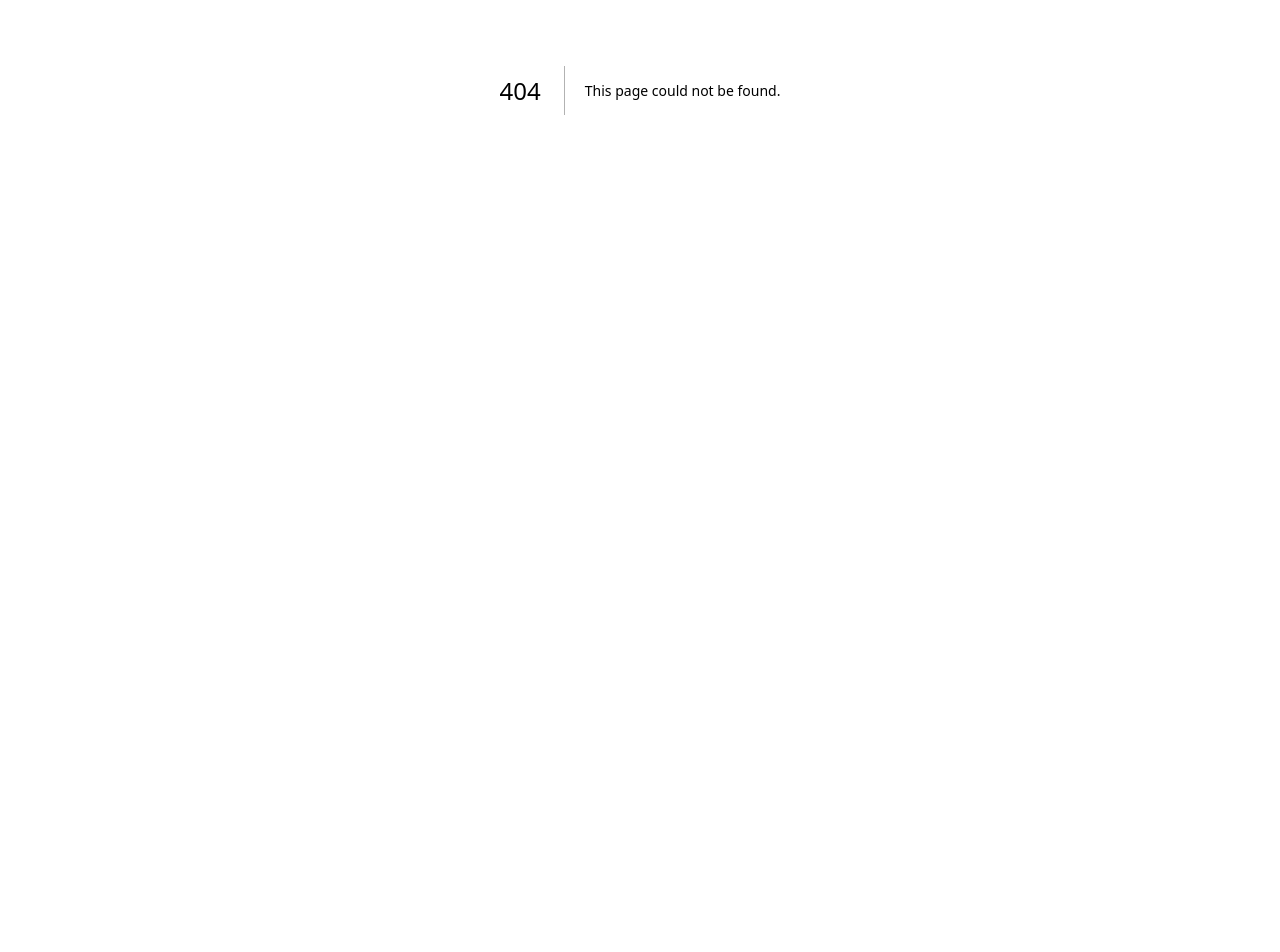
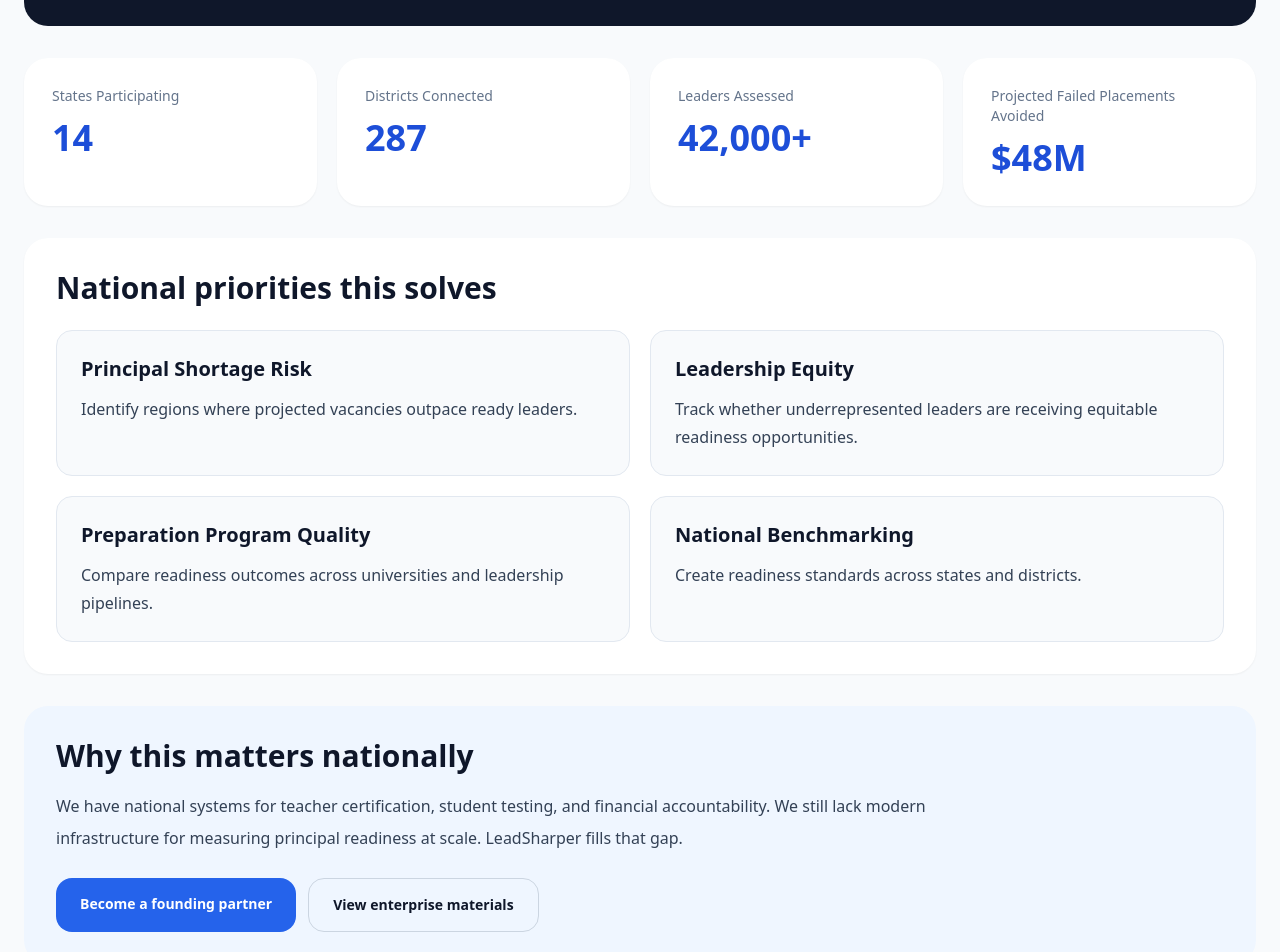
Before and after one commit to jmarc296-jpg/instructional-leadership-practice, a Next.js app: page /national-command in a window 1280 px wide. Before the commit this address had no page. Shown: the part 310-1262 px from the top of the page. Before the commit the page ends 800 px from the top, so only its background shows below. Built offline with nearby package versions, Linux system fonts and the light colour scheme.

Commit message:
Add national leadership command center

```diff
--- /dev/null
+++ b/app/national-command/page.tsx
@@ -0,0 +1,127 @@
+'use client'
+
+export default function NationalCommandPage() {
+  const metrics = [
+    { label: "States Participating", value: "14" },
+    { label: "Districts Connected", value: "287" },
+    { label: "Leaders Assessed", value: "42,000+" },
+    { label: "Projected Failed Placements Avoided", value: "$48M" }
+  ]
+
+  const priorities = [
+    {
+      title: "Principal Shortage Risk",
+      detail: "Identify regions where projected vacancies outpace ready leaders."
+    },
+    {
+      title: "Leadership Equity",
+      detail: "Track whether underrepresented leaders are receiving equitable readiness opportunities."
+    },
+    {
+      title: "Preparation Program Quality",
+      detail: "Compare readiness outcomes across universities and leadership pipelines."
+    },
+    {
+      title: "National Benchmarking",
+      detail: "Create readiness standards across states and districts."
+    }
+  ]
+
+  return (
+    <main className="min-h-screen bg-slate-50 px-6 py-10">
+      <div className="mx-auto max-w-7xl space-y-8">
+
+        <section className="rounded-3xl bg-slate-900 p-10 text-white">
+          <p className="text-sm font-semibold uppercase tracking-[0.25em] text-blue-300">
+            National Command Center
+          </p>
+
+          <h1 className="mt-4 text-5xl font-semibold tracking-tight">
+            The operating system for America’s school leadership pipeline.
+          </h1>
+
+          <p className="mt-5 max-w-4xl text-lg leading-8 text-slate-300">
+            LeadSharper gives states, foundations, universities, and major systems visibility into principal readiness, leadership shortages, and pipeline health at scale.
+          </p>
+        </section>
+
+        <section className="grid gap-5 md:grid-cols-4">
+          {metrics.map((metric) => (
+            <Metric
+              key={metric.label}
+              label={metric.label}
+              value={metric.value}
+            />
+          ))}
+        </section>
+
+        <section className="rounded-3xl bg-white p-8 shadow-sm">
+          <h2 className="text-3xl font-semibold text-slate-900">
+            National priorities this solves
+          </h2>
+
+          <div className="mt-6 grid gap-5 md:grid-cols-2">
+            {priorities.map((item) => (
+              <div
+                key={item.title}
+                className="rounded-2xl border border-slate-200 bg-slate-50 p-6"
+              >
+                <h3 className="text-xl font-semibold text-slate-900">
+                  {item.title}
+                </h3>
+
+                <p className="mt-3 leading-7 text-slate-700">
+                  {item.detail}
+                </p>
+              </div>
+            ))}
+          </div>
+        </section>
+
+        <section className="rounded-3xl bg-blue-50 p-8">
+          <h2 className="text-3xl font-semibold text-slate-900">
+            Why this matters nationally
+          </h2>
+
+          <p className="mt-4 max-w-4xl leading-8 text-slate-700">
+            We have national systems for teacher certification, student testing, and financial accountability. We still lack modern infrastructure for measuring principal readiness at scale. LeadSharper fills that gap.
+          </p>
+
+          <div className="mt-6 flex flex-wrap gap-3">
+            <a
+              href="/pilot"
+              className="rounded-2xl bg-blue-600 px-6 py-4 text-sm font-semibold text-white"
+            >
+              Become a founding partner
+            </a>
+
+            <a
+              href="/data-room"
+              className="rounded-2xl border border-slate-300 px-6 py-4 text-sm font-semibold text-slate-900"
+            >
+              View enterprise materials
+            </a>
+          </div>
+        </section>
+
+      </div>
+    </main>
+  )
+}
+
+function Metric({
+  label,
+  value
+}: {
+  label: string
+  value: string
+}) {
+  return (
+    <div className="rounded-3xl bg-white p-7 shadow-sm">
+      <div className="text-sm text-slate-500">{label}</div>
+      <div className="mt-3 text-4xl font-bold text-blue-700">
+        {value}
+      </div>
+    </div>
+  )
+}
```
